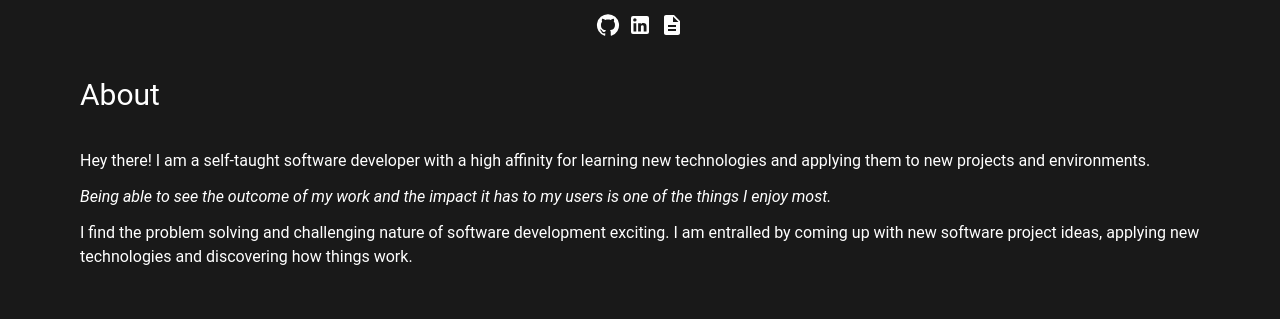
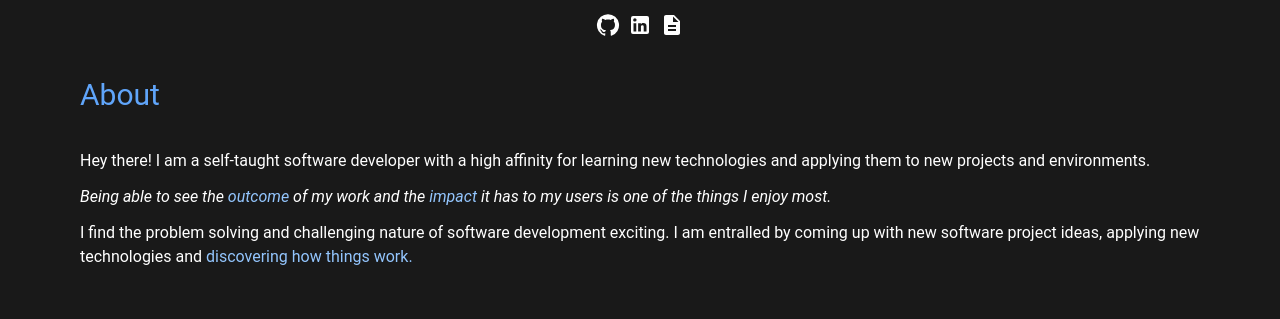
Before and after one commit to AndrewLin95/portfolio-nextjs, a Next.js app: page / in a window 1280 px wide. Shown: the part 138-457 px from the top of the page. Built offline with nearby package versions, Linux system fonts and the light colour scheme.

Commit message:
added emphasis to key words

```diff
--- a/components/About.tsx
+++ b/components/About.tsx
@@ -1,21 +1,22 @@
 const About = () => {
   return (
     <div className="flex flex-col gap-3">
-      <div className="text-3xl py-6"> About </div>
+      <div className="text-3xl py-6 text-blue-400"> About </div>
       <p>
         Hey there! I am a self-taught software developer with a high affinity
         for learning new technologies and applying them to new projects and
         environments.
       </p>
       <p className="italic">
-        Being able to see the outcome of my work and the impact it has to my
-        users is one of the things I enjoy most.
+        Being able to see the <span className="text-blue-300"> outcome </span>{' '}
+        of my work and the <span className="text-blue-300">impact</span> it has
+        to my users is one of the things I enjoy most.
       </p>
       <p>
         I find the problem solving and challenging nature of software
         development exciting. I am entralled by coming up with new software
-        project ideas, applying new technologies and discovering how things
-        work.
+        project ideas, applying new technologies and{' '}
+        <span className="text-blue-300"> discovering how things work.</span>
       </p>
     </div>
   );
```
